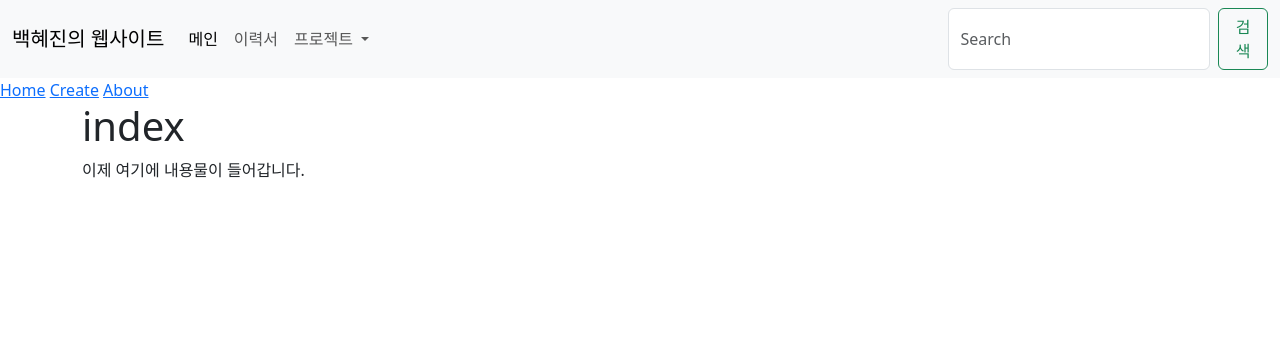
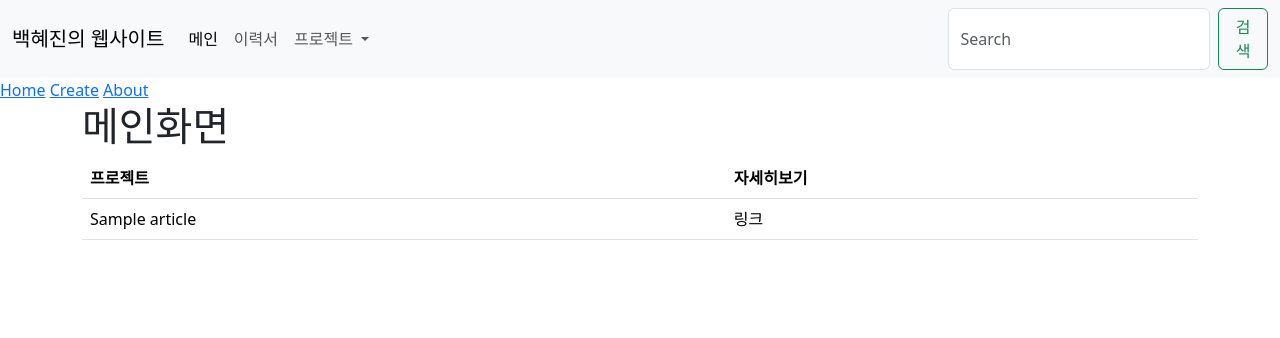
Before and after one commit to hyejinbeck/greenboard, a Django app: page /articles/ in a window 1280 px wide. Shown: the top 338 px of the page. Run offline with Django 4.2, Linux system fonts and the light colour scheme; tables that the repository leaves empty hold one stand-in row (values such as "Sample post").

Commit message:
index메인화면 card구조화

```diff
--- a/articles/templates/index.html
+++ b/articles/templates/index.html
@@ -1,6 +1,25 @@
-{% extends 'base.html'%}   # 위에 base.html을 다 가져오겠다.
+{% extends 'base.html'%}
 
 {% block content %}
-    <h1> index </h1>
-    <p> 이제 여기에 내용물이 들어갑니다.</p>
+    <h1>메인화면</h1>
+
+    <table class="table">
+        <thead>
+            <tr>
+            <th>프로젝트</th>
+            <th>자세히보기</th>
+            </tr>
+        </thead>
+
+        <tbody>
+            {% for article in articles %}
+                <tr>
+                    <td>{{article.title}}</td>
+                    <td>링크</td>
+                </tr>
+            {% endfor %}
+        </tbody>
+
+    </table>
+
 {% endblock %}
--- a/articles/urls.py
+++ b/articles/urls.py
@@ -9,5 +9,5 @@ urlpatterns = [
     # 기본 articles/   => index라고 부르겠다.
     # 기본 index.html 페이지는 views.py의 detail함수를 사용해서 보여진다.
     path('create/', views.create, name='create'), # 추가
-    path('create/', views.about, name='about'), # 추가
+    path('about/', views.about, name='about'), # 추가
 ]
```
